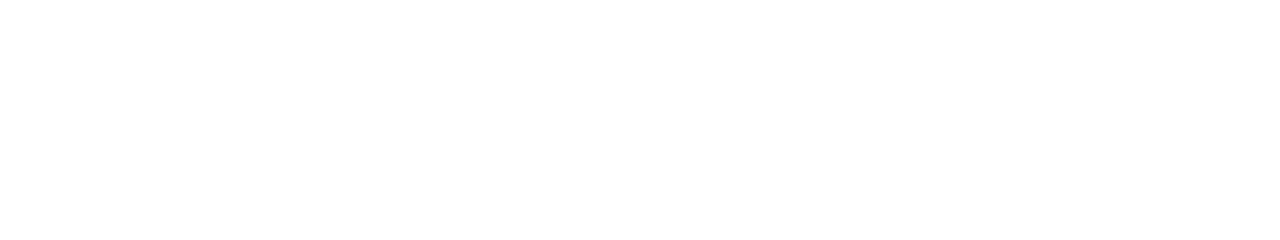
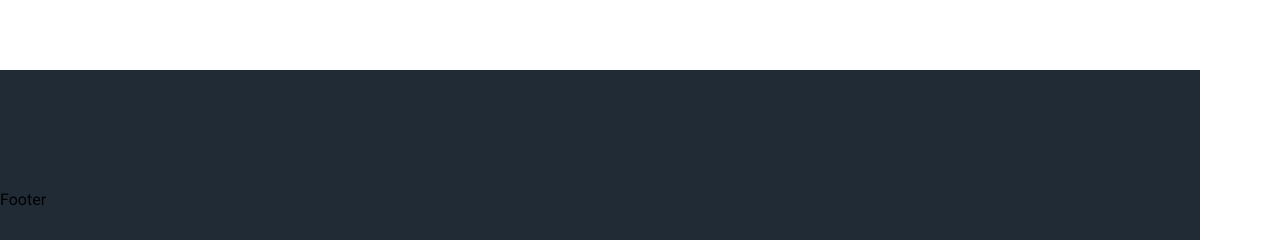
Before and after one commit to Taraskiiin/stripe-property-react, a React (Vite) app: page / in a window 1280 px wide. Shown: the part 3477-3717 px from the top of the page. Before the commit the page ends 3547 px from the top, so only its background shows below. Built offline with nearby package versions, Linux system fonts and the light colour scheme.

Commit message:
feat: added top-part of footer

```diff
--- a/src/App.tsx
+++ b/src/App.tsx
@@ -4,6 +4,7 @@
 import StatisticSectionStyled from './components/templates/StatisticSection';
 import FeedbacksCarousel from './components/templates/FeedbackCarousel';
 import GridSection from './components/templates/GridSection';
+import Footer from './components/templates/Footer';
 import styled from 'styled-components';
 
 const LandingStyled = styled.div`
@@ -20,6 +21,7 @@
 				<StatisticSectionStyled />
 				<FeedbacksCarousel />
 				<GridSection />
+				<Footer />
 			</LandingStyled>
 			<Navigation />
 		</>
--- /dev/null
+++ b/src/components/templates/Footer.tsx
@@ -0,0 +1,11 @@
+import styled from 'styled-components';
+
+const FooterStyled = styled.footer`
+	width: 100%;
+	background-color: var(--primary);
+	padding: 120px 0 34px 0;
+`;
+
+export default function Footer() {
+	return <FooterStyled>Footer</FooterStyled>;
+}
```
Also changed, not shown: src/components/organisms/FooterTopPart.tsx (added, +15 -0 lines), public/assets/icons/edit-icon.svg (added), public/assets/icons/email-icon.svg (added).
